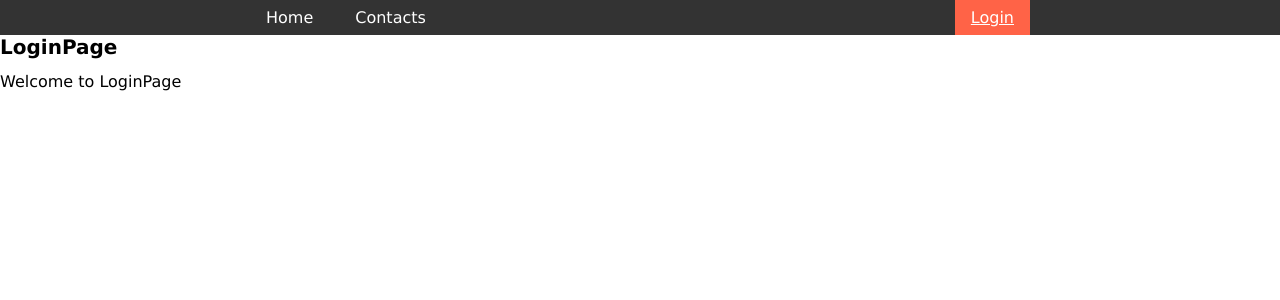
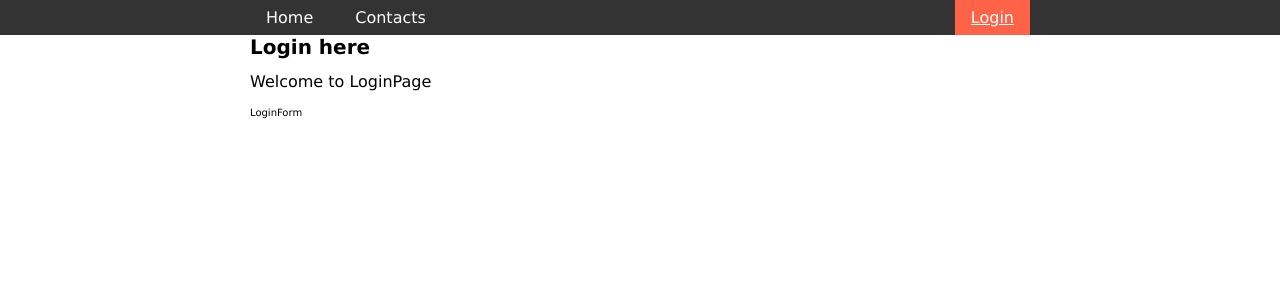
Before and after one commit to VytasPet/feu5-12_react_practice_crud_axios, a React (Vite) app: page /login in a window 1280 px wide. Shown: the top 300 px of the page. Built offline with nearby package versions, Linux system fonts and the light colour scheme.

Commit message:
Container

```diff
--- /dev/null
+++ b/src/components/forms/LoginForm.jsx
@@ -0,0 +1,7 @@
+import React from 'react';
+
+function LoginForm() {
+  return <div>LoginForm</div>;
+}
+
+export default LoginForm;
--- /dev/null
+++ b/src/components/ui/Container.jsx
@@ -0,0 +1,12 @@
+import styled from 'styled-components';
+
+const Container = styled.div`
+  padding-left: 10px;
+  padding-right: 10px;
+  /* apridboti tik maximalu ploti */
+  max-width: 80rem;
+  /* skaiciuoti parastes automatiskai vienodai is kaires ir is desines */
+  margin: 0 auto;
+`;
+
+export default Container;
--- a/src/pages/LoginPage.jsx
+++ b/src/pages/LoginPage.jsx
@@ -1,11 +1,15 @@
 import React from 'react';
+import LoginForm from '../components/forms/LoginForm';
+import Container from '../components/ui/Container';
 
 function LoginPage() {
   return (
-    <div>
-      <h1>LoginPage</h1>
+    <Container>
+      <h1>Login here</h1>
       <p>Welcome to LoginPage</p>
-    </div>
+
+      <LoginForm />
+    </Container>
   );
 }
 
```
